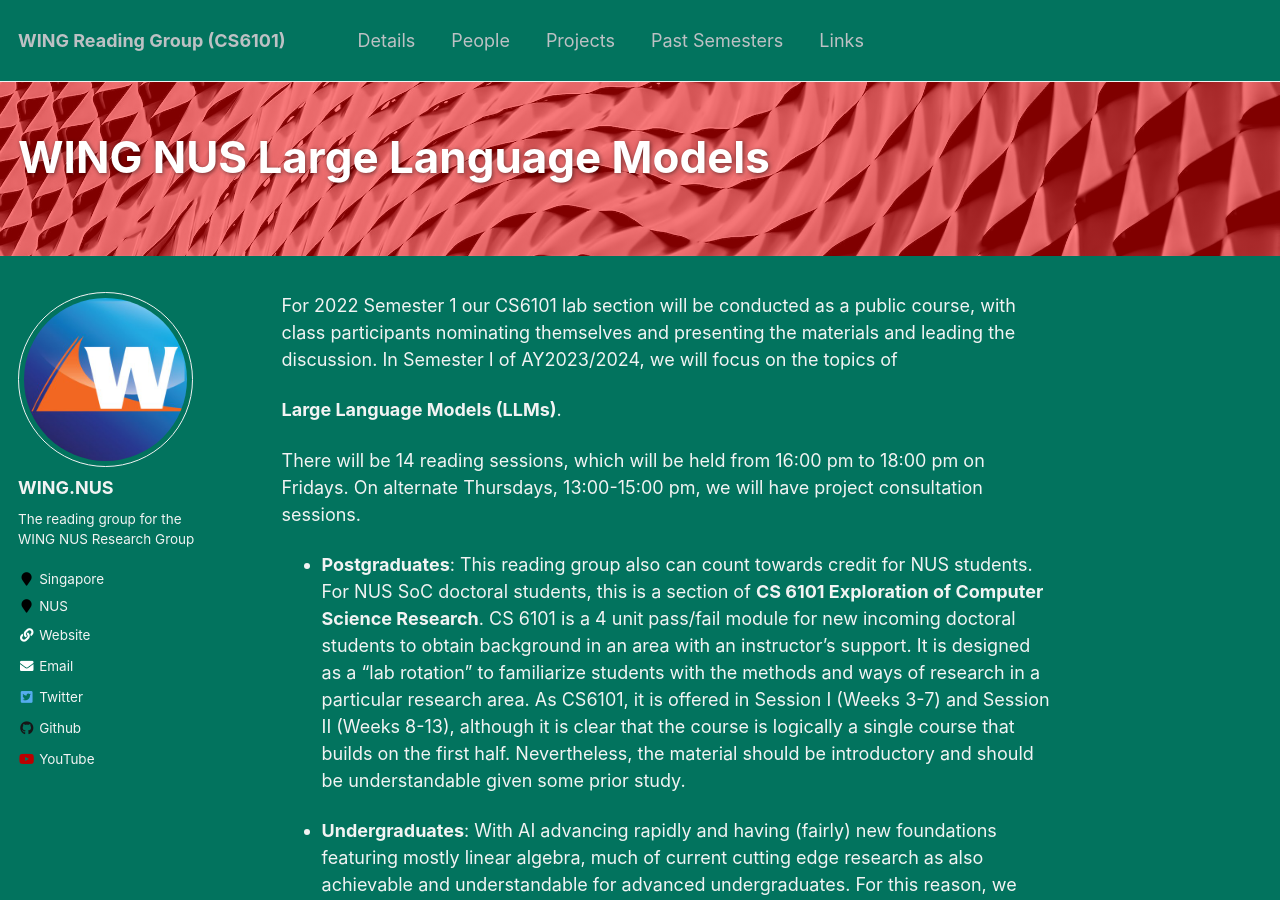
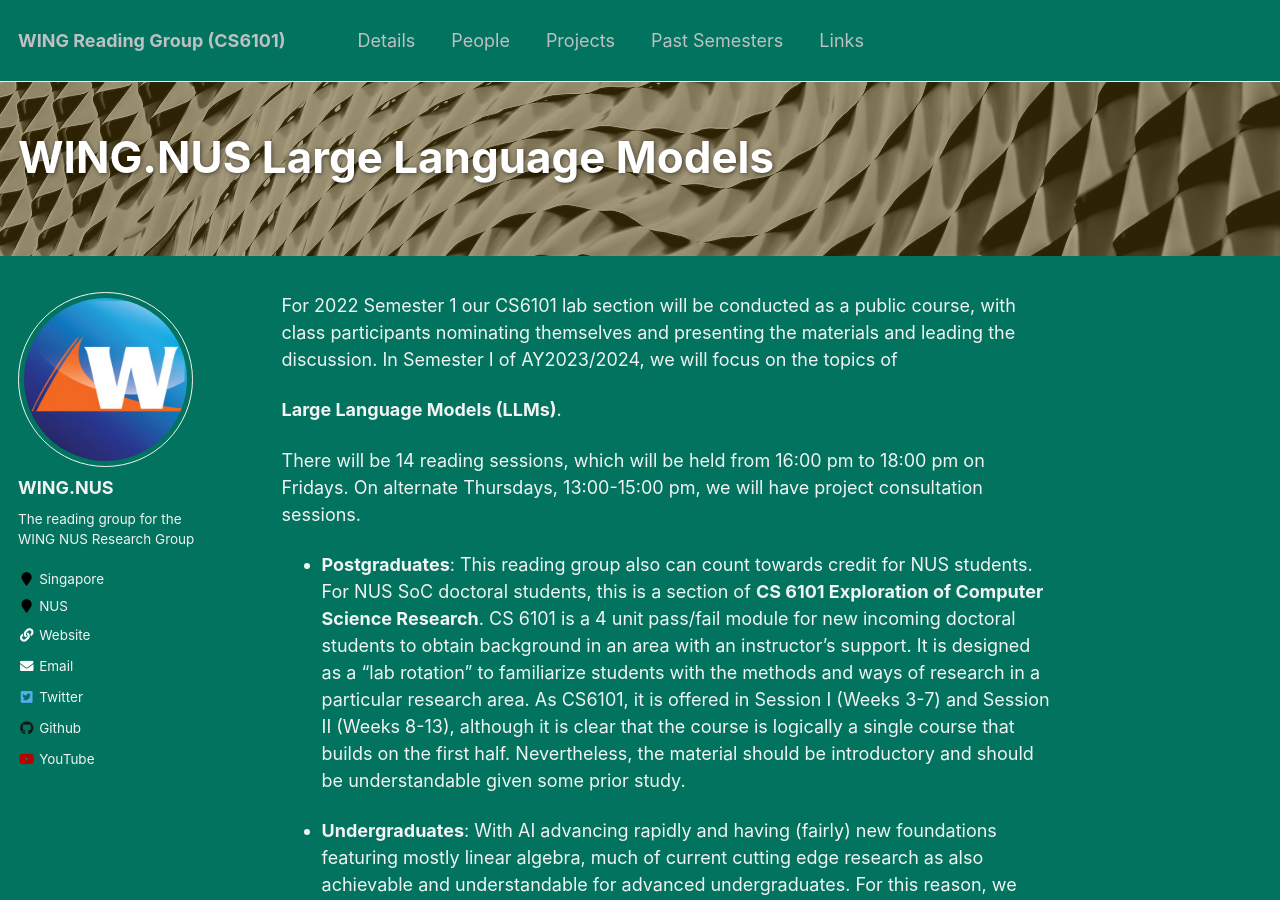
Before and after one commit to WING-NUS/cs6101, a Jekyll site: the page built from _pages/about.md, in a window 1280 px wide and 900 px high. Built offline with Jekyll 4.4.1, drawn with Linux system fonts in a browser that asks for light colours; part of the change alters nothing that is shown.

Commit message:
hopefully last try with graphics

```diff
--- a/_pages/about.md
+++ b/_pages/about.md
@@ -1,11 +1,10 @@
 ---
 permalink: /
-title: "WING NUS Large Language Models"
+title: "WING.NUS Large Language Models"
 author_profile: true
 header:
   overlay_image: ricardo-gomez-angel-9AdeEdYB2yk-unsplash.jpg
-  overlay_filter: rgba(255, 0, 0, 0.5)
-  hero_image: ricardo-gomez-angel-9AdeEdYB2yk-unsplash.jpg
+  overlay_filter: rgba(89, 67, 5, 0.5)
 redirect_from:
   - /about/
   - /about.html
```
